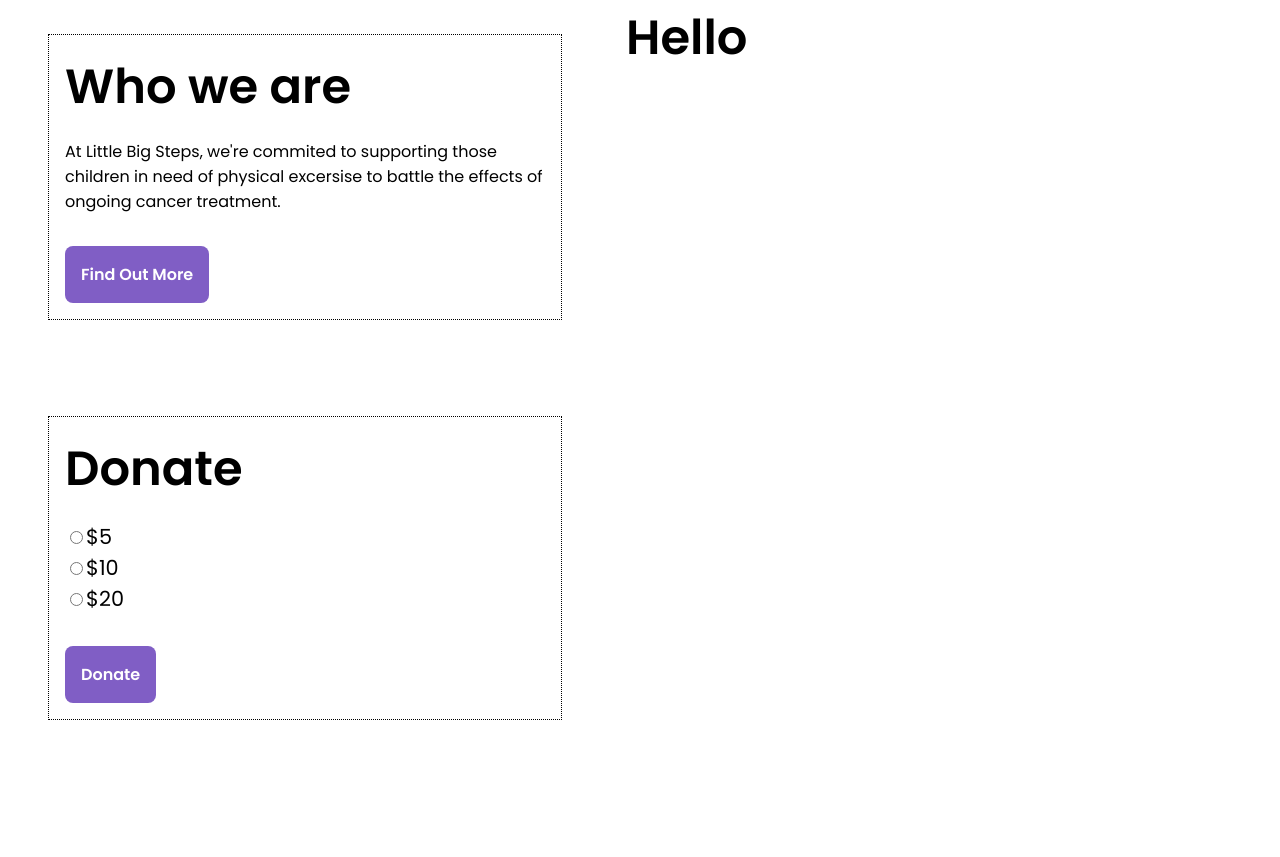
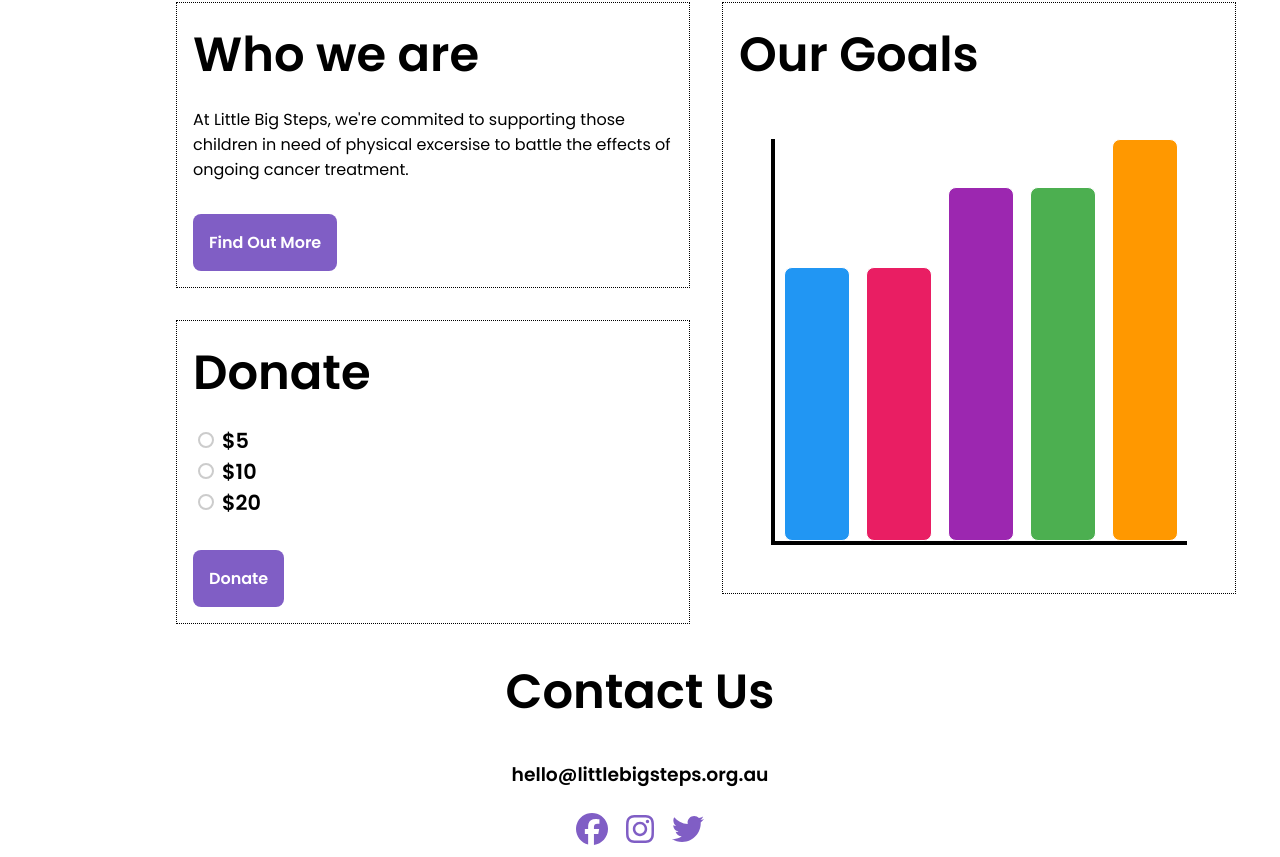
Before and after one commit to Bealeja/lbs-digital-tool, a React (Create React App) app in the folder client/: page / in a window 1280 px wide. Shown: the part 194-1051 px from the top of the page. Before the commit the page ends 962 px from the top, so only its background shows below. Built offline with nearby package versions, Linux system fonts and the light colour scheme.

Commit message:
Updated Home Page

```diff
--- /dev/null
+++ b/client/src/components/footerComponent/index.jsx
@@ -0,0 +1,31 @@
+import "./index.scss";
+import { FontAwesomeIcon } from "@fortawesome/react-fontawesome";
+import {
+  faFacebook,
+  faInstagram,
+  faTwitter,
+} from "@fortawesome/free-brands-svg-icons";
+
+const Footer = () => {
+  return (
+    <footer>
+      <div class="flex-center">
+        <h2>Contact Us</h2>
+        <h3>hello@littlebigsteps.org.au</h3>
+        <div>
+          <a href="https://facebook.com" target="_blank" rel="noreferrer">
+            <FontAwesomeIcon icon={faFacebook} class="anchor-icon" />
+          </a>
+          <a href="https://facebook.com" target="_blank" rel="noreferrer">
+            <FontAwesomeIcon icon={faInstagram} class="anchor-icon" />
+          </a>
+          <a href="https://facebook.com" target="_blank" rel="noreferrer">
+            <FontAwesomeIcon icon={faTwitter} class="anchor-icon" />
+          </a>
+        </div>
+      </div>
+    </footer>
+  );
+};
+
+export default Footer;
--- /dev/null
+++ b/client/src/components/footerComponent/index.scss
@@ -0,0 +1,13 @@
+.anchor-icon {
+  color: #805ec5;
+  width: 2rem;
+  height: 2rem;
+  margin: 0.5rem;
+}
+
+.flex-center {
+  display: flex;
+  justify-content: center;
+  align-items: center;
+  flex-direction: column;
+}
--- a/client/src/components/tableComponent/index.jsx
+++ b/client/src/components/tableComponent/index.jsx
@@ -0,0 +1,15 @@
+import "./index.scss";
+
+const Table = () => {
+  return (
+    <div class="chart">
+      <div class="bar"></div>
+      <div class="bar"></div>
+      <div class="bar"></div>
+      <div class="bar"></div>
+      <div class="bar"></div>
+    </div>
+  );
+};
+
+export default Table;
--- /dev/null
+++ b/client/src/components/tableComponent/index.scss
@@ -0,0 +1,31 @@
+$chart-background: white;
+$bar-colors: #2196f3, #e91e63, #9c27b0, #4caf50, #ff9800, #607d8b;
+$bar-heights: 17rem, 17rem, 22rem, 22rem, 25rem, 25rem;
+
+.chart {
+  display: flex;
+  align-items: flex-end;
+  justify-content: center;
+  max-width: 100%;
+  max-height: 100%;
+  background-color: $chart-background;
+  border-left: 4px solid black;
+  border-bottom: 4px solid black;
+  margin: 3rem;
+
+  .bar {
+    width: 4rem;
+    margin: 0rem 0.5rem;
+    border-radius: 0.5rem;
+    border: 1px solid #fff;
+    transition: height 0.3s ease-in-out;
+  }
+
+  // Apply background colors to the bars
+  @for $i from 1 through length($bar-colors) {
+    .bar:nth-child(#{$i}) {
+      background-color: nth($bar-colors, $i);
+      height: nth($bar-heights, $i);
+    }
+  }
+}
--- a/client/src/scenes/homePage/index.jsx
+++ b/client/src/scenes/homePage/index.jsx
@@ -1,10 +1,13 @@
 import Banner from "../../components/bannerComponent";
+import Table from "../../components/tableComponent";
+import Footer from "../../components/footerComponent";
 import "./index.scss";
 
 const HomePage = () => {
   return (
     <div id="home-page">
       <Banner />
+      <div class="margin">
         <div class="flex-row">
           <div class="flex-column">
             <section class="container">
@@ -34,8 +37,15 @@
               <button class="button-purple">Donate</button>
             </section>
           </div>
-        <h2>Hello</h2>
+          <div class="flex-column">
+            <section class="container">
+              <h2>Our Goals</h2>
+              <Table />
+            </section>
           </div>
+        </div>
+      </div>
+      <Footer />
       {/* //Banner
 
     //Who we are
--- a/client/src/scenes/homePage/index.scss
+++ b/client/src/scenes/homePage/index.scss
@@ -2,7 +2,7 @@
 
 #home-page .container {
   display: inline-block;
-  margin: 3rem;
+  margin: 1rem;
   width: 40vw;
   border: 1px black dotted;
 }
@@ -24,4 +24,42 @@
   font-family: "Poppins", sans-serif;
   margin: 1rem;
   font-size: 1.3rem;
+  font-weight: bold;
 }
+
+#home-page label {
+  width: 1.2rem;
+  height: 1.2rem;
+  margin: 5px;
+}
+
+#home-page .margin {
+  margin: 0rem 10rem;
+}
+
+input[type="radio"] {
+  appearance: none;
+  -webkit-appearance: none;
+  -moz-appearance: none;
+  width: 1rem;
+  height: 1rem;
+  border-radius: 50%;
+  border: 2px solid #ccc;
+  outline: none;
+}
+
+/* Create custom radio button when it's checked */
+input[type="radio"]:checked {
+  background-color: #805ec5;
+  border-color: grey;
+}
+
+/* Optional: Hover effect for better user experience */
+input[type="radio"]:hover {
+  border-color: #999;
+}
+
+/* Optional: Active (when clicked) effect for better user experience */
+input[type="radio"]:active {
+  border-color: #555;
+}
```
Lines whose indentation alone changed are shown as unchanged.
